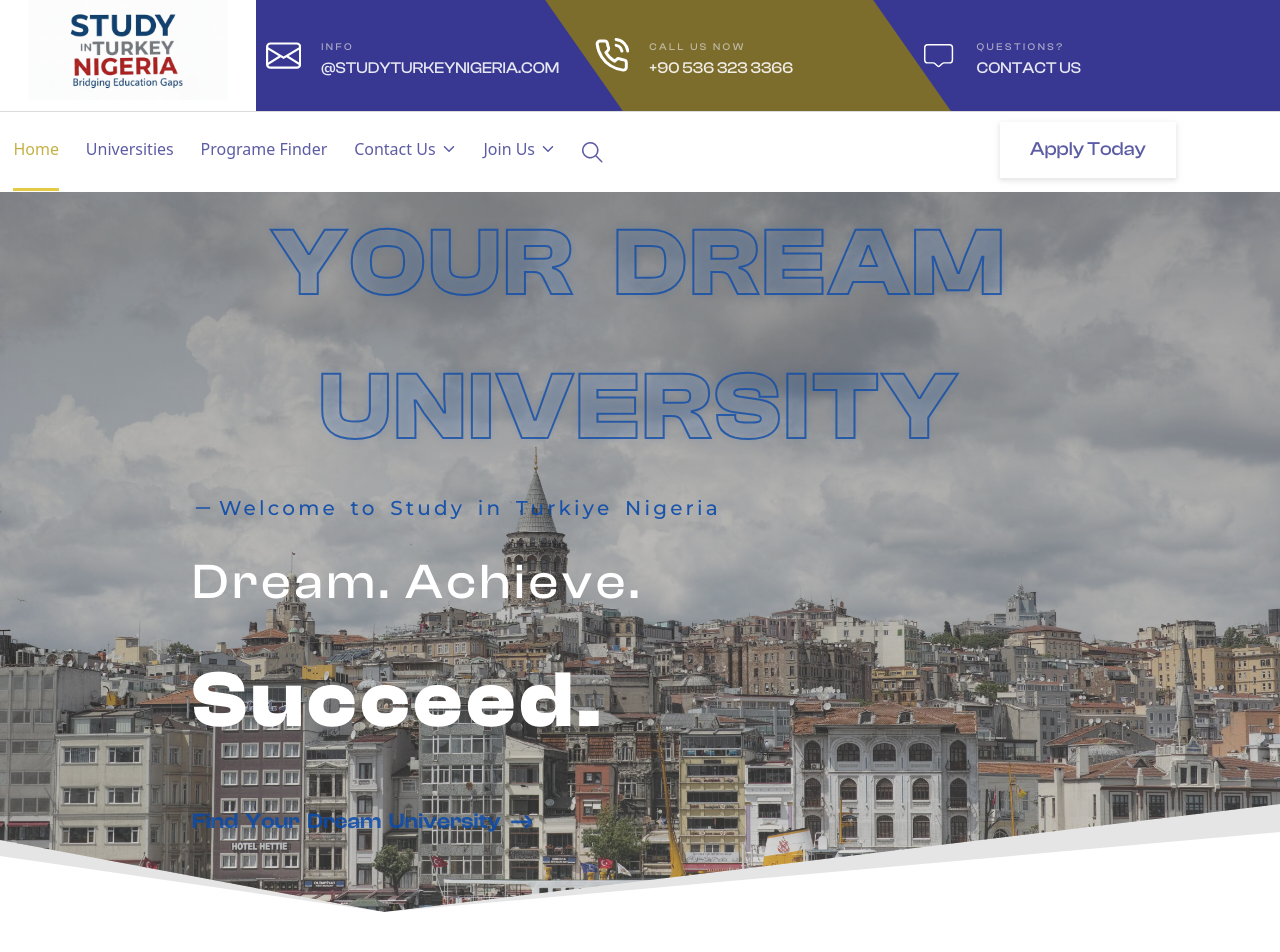
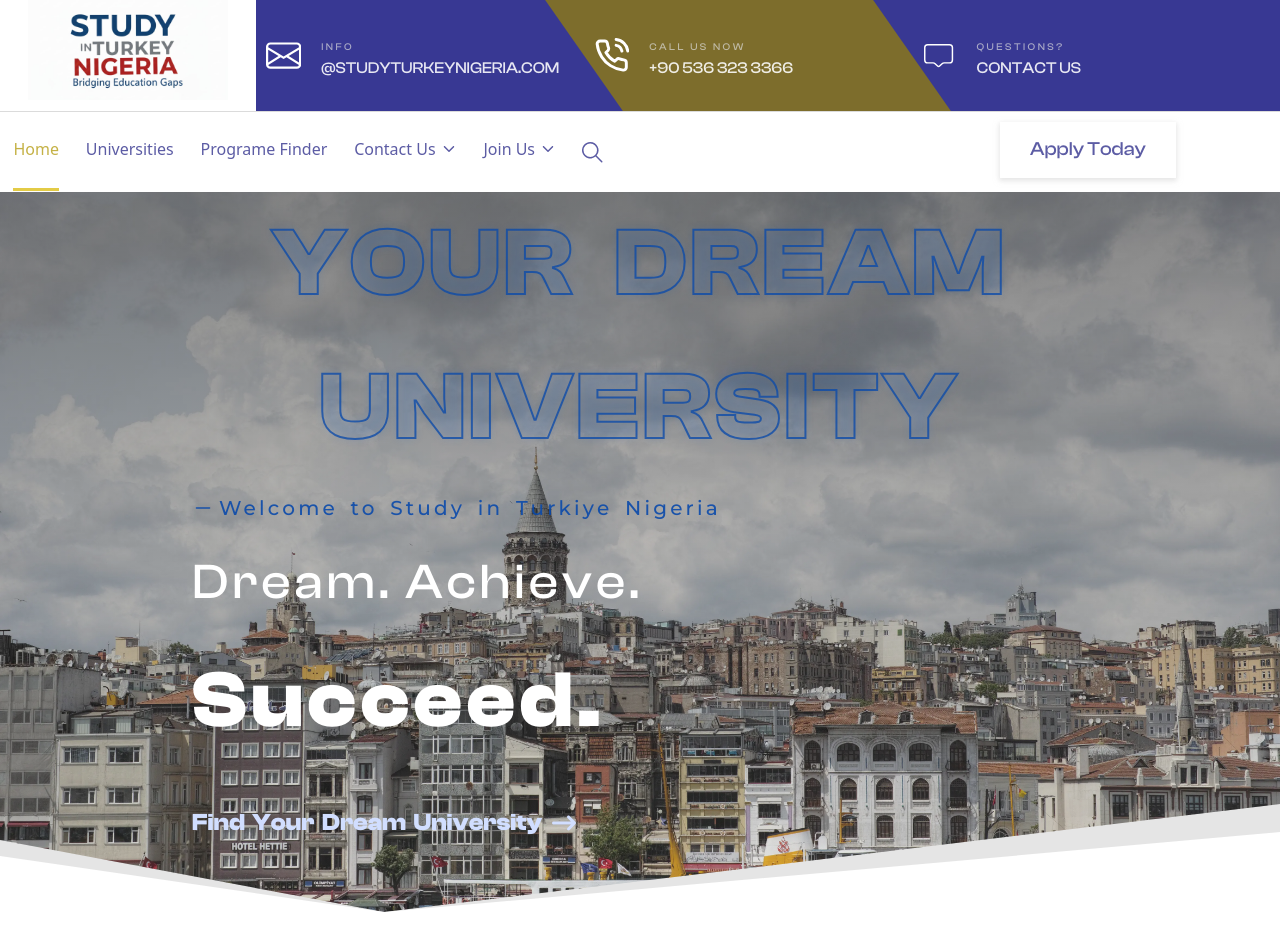
Before and after one commit to Netrue2025/studyinturkeynigeria, a React (Vite) app: page / in a window 1280 px wide. Shown: the top 952 px of the page. Built offline with nearby package versions, Linux system fonts and the light colour scheme.

Commit message:
Form submission completed

```diff
--- a/package.json
+++ b/package.json
@@ -19,6 +19,7 @@
     "react-icons": "^5.5.0",
     "react-paginate": "^8.3.0",
     "react-router-dom": "^7.12.0",
+    "sweetalert2": "^11.26.18",
     "swiper": "^12.1.0",
     "tailwind": "^2.3.1",
     "tailwindcss": "^4.1.18"
--- a/src/Components/HomeLastSection.tsx
+++ b/src/Components/HomeLastSection.tsx
@@ -12,7 +12,7 @@ export function HomeLastSection(){
                     <h1>Setup a <span>Meeting</span> </h1>
                     <p>Whether you're exploring study options or representing an agency/institution, we're here to help. Set up a meeting and start turning plans into progress.</p>
                     <button>
-                        <Link to={"/"}>Or Contact Us Instead</Link>
+                        <Link to={"/ContactUs"}>Or Contact Us Instead</Link>
                     </button>
                 </div>
                 <div className="part-two">
--- a/src/Components/VideoSection.tsx
+++ b/src/Components/VideoSection.tsx
@@ -1,6 +1,7 @@
 import "../Styles/VideoSection.css"
 import { useEffect } from "react";
 import { FaArrowRight } from "react-icons/fa";
+import { Link } from "react-router-dom";
 
 export function VideoSection(){
     // Video autoplay on scrollto the section
@@ -39,10 +40,16 @@ export function VideoSection(){
 
             <section className="video-others-details">
                 <h1>A <span>Promising Future Awaits.</span></h1>
-                    <button>
-                        <h3>Browse Programes</h3>
-                        <FaArrowRight className="btn-arrow"/>
-                    </button>
+
+                     <Link to={"/ProgrameFinder"}>
+                        <button>
+
+                            <h3>Browse Programes</h3>
+                            <FaArrowRight className="btn-arrow"/>
+
+
+                        </button>
+                      </Link>
             </section>
         </div>
     )
--- a/src/Components/hero.tsx
+++ b/src/Components/hero.tsx
@@ -16,7 +16,7 @@ export function Hero(){
                     <h2>Succeed.</h2>
 
                     <button>
-                        <Link to={"/"} className="btn-link">Find Your Dream University <FaArrowRightLong className="arrow-right"/></Link>
+                        <Link to={"/Universities"} className="btn-link">Find Your Dream University <FaArrowRightLong className="arrow-right"/></Link>
                     </button>
 
                     {/* Mobile Button */}
--- a/src/Components/nationalities.tsx
+++ b/src/Components/nationalities.tsx
@@ -6,7 +6,7 @@ export function Nationalities() {
       <label htmlFor="nationalities">
         Nationalities<span>*</span>
       </label>
-      <select id="nationalities" required>
+      <select id="nationalities" required name="nationality">
         <option value="">-- select one --</option>
         <option value="afghan">Afghan</option>
         <option value="albanian">Albanian</option>
--- a/src/Pages/Universities.tsx
+++ b/src/Pages/Universities.tsx
@@ -428,12 +428,13 @@ export function Universities() {
                 {filteredUniversities.length > 0 ? (
                   filteredUniversities.map((uni) => (
                     <Link
-                      to="/"
+                      to={`/University/${uni.name}`}
                       key={uni.id}
                       className="search-result-item"
                       onClick={() => {
                         setSearchTerm(uni.name);
                         setShowResults(false);
+
                       }}
                     >
                       <img src={uni.logo} alt={uni.name} />
--- a/src/Pages/University.tsx
+++ b/src/Pages/University.tsx
@@ -9,6 +9,7 @@ import { Swiper, SwiperSlide } from "swiper/react";
 import { Navigation, Pagination } from "swiper/modules";
 import { FaArrowRight } from "react-icons/fa";
 import { Link } from "react-router-dom"
+import { Footer } from "../Components/Footer"
 
 
 import "swiper/css";
@@ -24,26 +25,36 @@ export function University() {
       id: 1,
       name: "Acibadem University",
       logo: "/images/acibadem-university",
+      description: "Nestled in the dynamic cityscape of Istanbul, Acıbadem University (ACU) stands as a beacon of excellence and innovation in higher education. Established in 2007, ACU has swiftly earned a reputation as one of Turkey’s leading universities, offering a diverse array of programs designed to equip students with the knowledge and skills needed to excel in today’s fast-paced world. At ACU, students thrive in an engaging and inclusive academic environment, collaborating with accomplished faculty, engaging in pioneering research, and gaining practical experience through real-world applications. The university places a significant emphasis on global engagement, providing numerous opportunities for international exposure through exchange programs and partnerships with esteemed institutions worldwide. Whether your passion lies in health sciences, engineering, social sciences, or the arts, Acıbadem University offers the resources, support, and inspiration you need to achieve your aspirations",
+      category: "Private Univasity",
     },
     {
       id: 2,
       name: "Alanya University",
       logo: "/images/alanya-university",
+      description: "Alanya University is a dynamic institution dedicated to academic excellence and innovative learning. Located in the heart of Alanya, it offers a diverse range of programs designed to equip students with the knowledge and skills needed for success in their chosen fields. With a commitment to fostering intellectual curiosity and practical expertise, Alanya University provides a vibrant academic environment that blends research, technology, and hands-on experience. Its interdisciplinary approach encourages critical thinking and creativity, preparing students to thrive in a competitive global landscape.",
+      category: "Private University",
     },
     {
       id: 3,
       name: "Altinbas University",
       logo: "/images/altinbas-university",
+      description: "Altınbaş University is a prestigious institution in Türkiye, recognized for its commitment to academic excellence and innovation. It offers a wide range of programs across fields such as medicine, engineering, business, law, arts, and technology. With a strong emphasis on research and practical learning, the university provides students with the skills and knowledge needed to thrive in global industries. Through international collaborations, state-of-the-art facilities, and a dynamic learning environment, Altınbaş University fosters critical thinking, hands-on experience, and professional development. Its multidisciplinary approach ensures graduates are well-prepared for the challenges of an evolving world, equipping them with both theoretical expertise and real-world applications.",
+      category: "Private University",
     },
     {
       id: 4,
       name: "Ankara Medipol University",
       logo: "/images/ankara-medipol-university",
+      description: "Ankara Medipol University is a dynamic foundation university in Türkiye, dedicated to cultivating future leaders through a forward-thinking approach to education, research, and innovation. With a strong emphasis on interdisciplinary learning and global engagement, the university offers a wide array of programs tailored to meet the evolving needs of both national and international communities. Its academic philosophy centers on nurturing critical thinking, scientific inquiry, and social responsibility, while its vibrant campus life encourages collaboration, creativity, and personal growth. Supported by experienced faculty and modern facilities, Ankara Medipol University strives to empower students to become contributors to scientific advancement and positive societal change.",
+      category: "Private University",
     },
     {
       id: 5,
       name: "Antalya Bilim University",
       logo: "/images/antalya-bilim-university",
+      description: "Antalya Bilim University is a dynamic higher education institution located in the heart of Türkiye’s Mediterranean region. Known for its commitment to academic excellence, the university offers a wide range of undergraduate and graduate programs taught in both Turkish and English. With modern facilities, a strong emphasis on research and innovation, and an international perspective, Antalya Bilim University fosters a learning environment that combines rigorous scholarship with practical skills. Students benefit from a vibrant campus life and close connections to industry, preparing them for success in both local and global contexts.",
+      category: "Private University",
     },
     {
       id: 6,
@@ -288,6 +299,8 @@ export function University() {
         id: 1,
         name: "Alanya Alaaddin Keykubat University",
         logo: "/images/Alanya-Alaaddin",
+        description: "Alanya Alaaddin Keykubat University is a public university in Türkiye, known for its commitment to academic excellence and research. It offers diverse undergraduate and graduate programs, fostering innovation and interdisciplinary learning. With a strong emphasis on international collaboration, the university provides students with opportunities for academic and professional growth in a dynamic educational environment.",
+        category: "Public University",
         },
         {
         id: 2,
@@ -464,7 +477,7 @@ export function University() {
                   <div className="price-container">
                       <aside><p>UNIVERSITY SUMMAARY</p></aside>
                       <div className="header">
-                            <div className="universty"><h3>Public University</h3></div>
+                          <div className="universty"><h3>{filteredResult.category}</h3></div>
                           <div className="h-two"><h3>English-Turkish</h3></div>
                       </div>
                       <div className="price-range">
@@ -485,7 +498,7 @@ export function University() {
                   </div>
                   <div className="uni-details">
                       <p>
-                            Bolu Abant İzzet Baysal University is a forward-thinking institution rooted in academic excellence and regional heritage. Located in the picturesque surroundings of Bolu, it offers a comprehensive range of academic programs that promote both intellectual exploration and practical development. The university emphasizes innovation, interdisciplinary learning, and a strong research culture. Students are encouraged to think critically, collaborate across fields, and apply their skills in real-world contexts. With a focus on social responsibility and global readiness, Bolu Abant İzzet Baysal University prepares graduates to contribute meaningfully to their professions and communities.
+                          {filteredResult.description}
                       </p>
                       <Link to={"/ProgrameFinder"}>
                         <button>
@@ -502,6 +515,7 @@ export function University() {
               <section className="five"></section>
           </div>
 
+          <Footer />
         </div>
     )
 
--- a/src/Pages/programes.tsx
+++ b/src/Pages/programes.tsx
@@ -7,6 +7,9 @@ import "../Styles/programs.css";
 import { TopNavOne } from "../Components/TopNavOne";
 import { TopNavTwo } from "../Components/TopNavTwo";
 import { Footer } from "../Components/Footer";
+// import { useState } from "react";
+import Swal from "sweetalert2";
+
 
 export function Programes() {
   const { id } = useParams();
@@ -22,6 +25,38 @@ export function Programes() {
   // const singleProgram = cleanData.find((x) => x.id === result)
   const result = cleanData.find((item) => item.id === Number(id));
   console.log(result);
+
+  // Form submission
+  // const [success, setSuccess] = useState("");
+
+
+
+  const onSubmit = async (event) => {
+    const form = event.target; // store reference
+    event.preventDefault();
+    const formData = new FormData(event.target);
+    formData.append("access_key", "757e495b-89b1-4f06-8ce3-aab98d590b93");
+
+    await fetch("https://api.web3forms.com/submit", {
+      method: "POST",
+      body: formData
+
+    });
+
+
+
+    // const data = await response.json();
+    // setSuccess(data.success ? "Success!" : "Error");
+
+    Swal.fire({
+      title: "Thank you for showing intrest in this programe, our agent will get in touch with you shortly to complete the apllication process.",
+      icon: "success",
+      draggable: true
+    });
+
+    form.reset();
+
+  };
 
   return (
     <div className="main-container">
@@ -68,7 +103,7 @@ export function Programes() {
           </div>
           <div className="right-side">
             <h1>Applying is as easy as filling this form...</h1>
-            <form action="">
+            <form  action="" onSubmit={onSubmit}>
               <div className="form-row">
                 <div className="form-row-item">
                   <label htmlFor="name">
@@ -79,6 +114,7 @@ export function Programes() {
                     name="firstname"
                     id="firstname"
                     placeholder="First Name"
+                    required
                   />
                 </div>
                 <div className="form-row-item">
@@ -90,6 +126,7 @@ export function Programes() {
                     name="lastname"
                     id="lastname"
                     placeholder="Last Name"
+                    required
                   />
                 </div>
               </div>
@@ -103,6 +140,7 @@ export function Programes() {
                     name="email"
                     id="email"
                     placeholder="Email"
+                    required
                   />
                 </div>
                 <div className="form-row-item">
@@ -110,10 +148,11 @@ export function Programes() {
                     Phone Number <span>*</span>
                   </label>
                   <input
-                    type="text"
+                    type="phone"
                     name="phone"
                     id="phone"
                     placeholder="+XX"
+                    required
                   />
                 </div>
               </div>
@@ -122,7 +161,7 @@ export function Programes() {
                 <label htmlFor="program">
                   Programe <span>*</span>
                 </label>
-                <input type="text" value={result.PROGRAMES} />
+                <input type="text" value={result.PROGRAMES} name="course"/>
               </div>
               <div className="program-level-container">
                 <div className="program-level">
@@ -150,6 +189,9 @@ export function Programes() {
               <div className="btn">
                 <button type="submit">Submit</button>
               </div>
+              {/* <p>{success}</p> */}
+
+
             </form>
           </div>
         </section>
--- a/src/Styles/hero.css
+++ b/src/Styles/hero.css
@@ -7,7 +7,7 @@
 .outer-con .hero-container {
   position: relative;
   height: 90vh;
-  background: linear-gradient(to bottom, rgba(0, 0, 0, 0.377), rgba(150, 150, 150, 0.288)), url("/images/hero.webp");
+  background: linear-gradient(to bottom, rgba(0, 0, 0, 0.464), rgba(146, 146, 146, 0.166)), url("/images/hero.webp");
   background-size: cover;
   background-position: center;
   background-repeat: no-repeat;
@@ -74,10 +74,10 @@
   display: flex;
   gap: 2;
   width: auto;
-  font-size: 1.35rem;
-  color: rgba(10, 74, 170, 0.8470588235);
+  font-size: 1.5rem;
+  color: #d1deff;
   word-spacing: 0.25rem;
-  font-family: clash-display-semibold;
+  font-family: clash-display-bold;
 }
 .outer-con .hero-container .hero-contents button .btn-link .arrow-right {
   margin: auto 10px;
--- a/src/Styles/hero.scss
+++ b/src/Styles/hero.scss
@@ -13,7 +13,7 @@
     .hero-container{
         position: relative;
         height: 90vh;
-        background: linear-gradient(to bottom,rgba(0, 0, 0, 0.377), rgba(150, 150, 150, 0.288)), url("/images/hero.webp");
+        background: linear-gradient(to bottom,rgba(0, 0, 0, 0.464), rgba(146, 146, 146, 0.166)), url("/images/hero.webp");
         background-size: cover;
         background-position: center;
         background-repeat: no-repeat;
@@ -97,10 +97,10 @@
                     display: flex;
                     gap: 2;
                     width: auto;
-                    font-size: 1.35rem;
-                    color: #0a4aaad8;
+                    font-size: 1.5rem;
+                    color: #d1deff;
                     word-spacing: 0.25rem;
-                    font-family: clash-display-semibold;
+                    font-family: clash-display-bold;
 
                     .arrow-right{
                         margin: auto 10px;
```
Also changed, not shown: 2 other files (tests, documents, lock files or other folders). Lines whose indentation alone changed are shown as unchanged.
